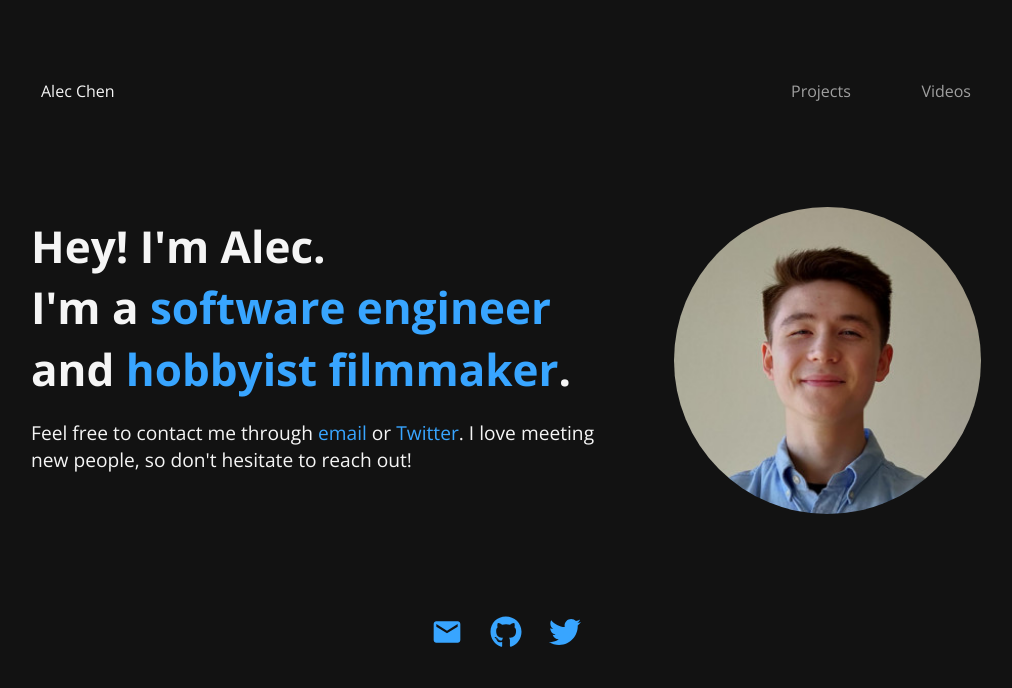
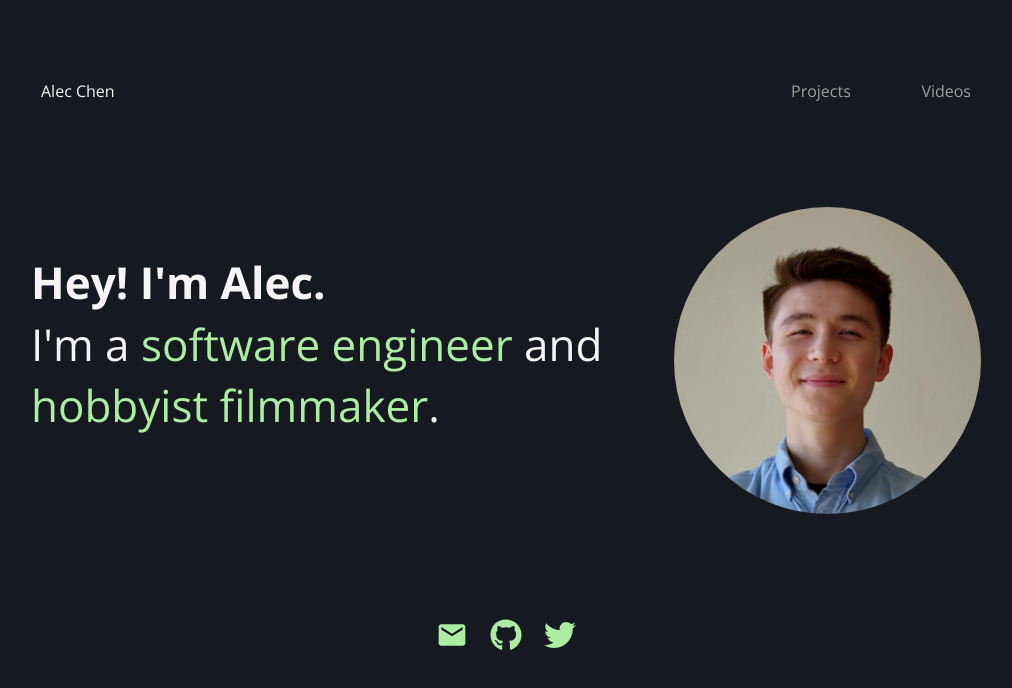
Before and after one commit to alecchendev/alecchendev.github.io, a Next.js app: page / in a window 1280 px wide. Shown: the top 688 px of the page, without its empty margins (134-1146 px from the left). Built offline with nearby package versions, Linux system fonts and the light colour scheme.

Commit message:
Get the colors right

```diff
--- a/components/layout.js
+++ b/components/layout.js
@@ -40,12 +40,12 @@ export default function Layout({ children, home, skinny, selected }) {
 
       <main className={styles.content}>{children}</main>
 
-      <footer className={styles.footer}>
+      <div className={styles.footer}>
         <a className={styles.icon} href={'https://github.com/alecchendev'} target="_blank"><MdEmail/></a>
         <a className={styles.icon} href={'mailto:alecchendev@gmail.com'} target="_blank"><FaGithub/></a>
         <a className={styles.icon} href={'https://twitter.com/alecchendev'} target="_blank"><FaTwitter/></a>
         {/* <a className={styles.icon} href={item.medium} target="_blank"><FaMedium/></a> */}
-      </footer>
+      </div>
 
 
     </div>
--- a/pages/index.js
+++ b/pages/index.js
@@ -35,16 +35,11 @@ export default function Home({ allPostsData, projectsData, videosData }) {
 
           <h1 className={styles.heading}>
             Hey! I'm Alec.
-            <br/>
+          </h1>
+          <h2 className={styles.subheading}>
             I'm a <Link href='/projects'><a>software engineer</a></Link> and
             <Link href='/videos'><a> hobbyist filmmaker</a></Link>.
-          </h1>
-
-          <p className={styles.subheading}>
-            Feel free to contact me through <a href='mailto:alecchendev@gmail.com' target='_blank'>email </a>
-            or <a href='https://twitter.com/alecchendev' target='_blank'>Twitter</a>. I love meeting new
-            people, so don't hesitate to reach out!
-          </p>
+          </h2>
 
         </div>
         <img className={styles.profileImg} src={'./images/profile2.png'}/>
--- a/styles/globals.css
+++ b/styles/globals.css
@@ -2,15 +2,19 @@
 @import url('https://fonts.googleapis.com/css2?family=Inconsolata&display=swap');
 @import url('https://fonts.googleapis.com/css2?family=Roboto:wght@300;400&display=swap');
 @import url('https://fonts.googleapis.com/css2?family=DM+Sans:wght@400;500;700&display=swap');
-@import url('https://fonts.googleapis.com/css2?family=Open+Sans:wght@400;600;700;800&display=swap');
+@import url('https://fonts.googleapis.com/css2?family=Open+Sans:wght@300;400;600;700;800&display=swap');
 
 
 :root {
-  --accent-color: #38a5ff;
-  --highlight-color: #80c6ff;
-  --black: #121212;
+  --accent-color: #aceda4;
+  --highlight-color: #4dbf6b;
+  --alt-blue: #0074de;
+  --alt-light-blue: #3291ff;
+  --black: #161a20;
+  --black-black: #121212;
   --dark-gray: #2f2f2f;
   --gray: #9F9F9F;
+  --light-gray: #cccccc;
   --white: #F5F5F5;
 }
 
@@ -27,7 +31,9 @@ body {
   /* background-color: black; */
   /* color: white; */
   line-height: 1.4;
+  /* background-color: var(--white); */
   background-color: var(--black);
+  /* color: var(--black); */
   color: var(--white);
 }
 
@@ -35,15 +41,21 @@ body {
   box-sizing: border-box;
 }
 
+p {
+  color: var(--light-gray);
+}
+
 a {
   color: var(--accent-color);
+  /* color: var(--highlight-color); */
   text-decoration: none;
   transition: 0.2s;
 }
 
-/* a:hover {
-  text-decoration: underline;
-  opacity: 0.65;
+a:hover {
+  /* text-decoration: underline; */
+  /* opacity: 0.65; */
+  /* cursor: default; */
+  /* color: var(--accent-color); */
   color: var(--highlight-color);
-  cursor: pointer;
-} */
+}
--- a/styles/index.module.css
+++ b/styles/index.module.css
@@ -22,7 +22,9 @@
 }
 
 .subheading {
-	font-size: 1.2rem;
+	font-size: 2.75rem;
+	font-weight: 300;
+	margin-top: 0;
 	margin-bottom: 2rem;
 }
 
--- a/styles/layout.module.css
+++ b/styles/layout.module.css
@@ -63,6 +63,18 @@
 
 .icon {
 	font-size: 2rem;
+	line-height: 1;
+	padding: 5px 5px 3px;
+	border-radius: 5px;
+	text-align: center;
+	/* color: var(--gray); */
+}
+
+.icon:hover {
+	/* color: var(--accent-color); */
+	/* color: var(--white); */
+	/* background-color: var(--accent-color); */
+	/* background-color: var(--dark-gray); */
 }
 
 @media screen and (max-width: 1080px) {
```
